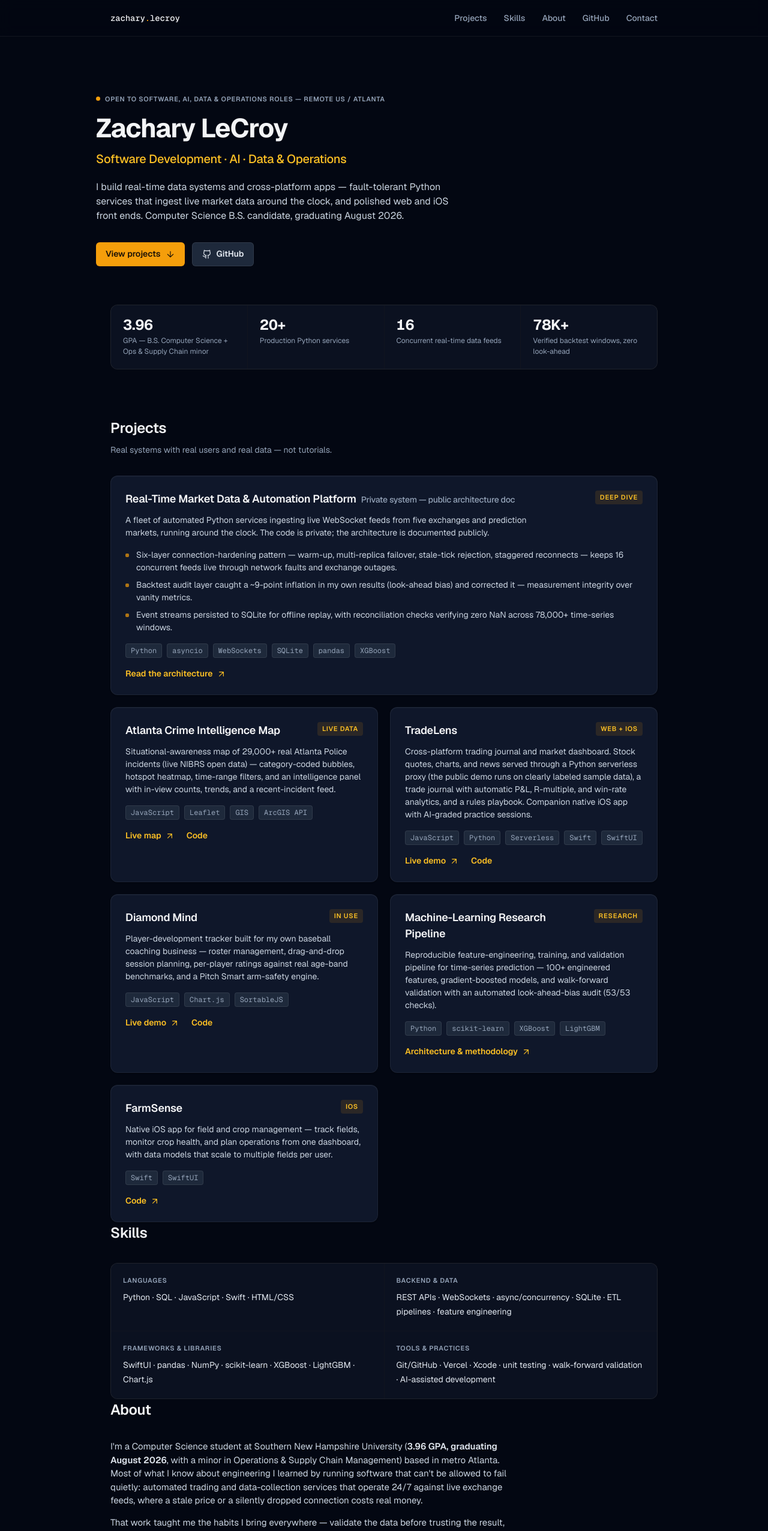
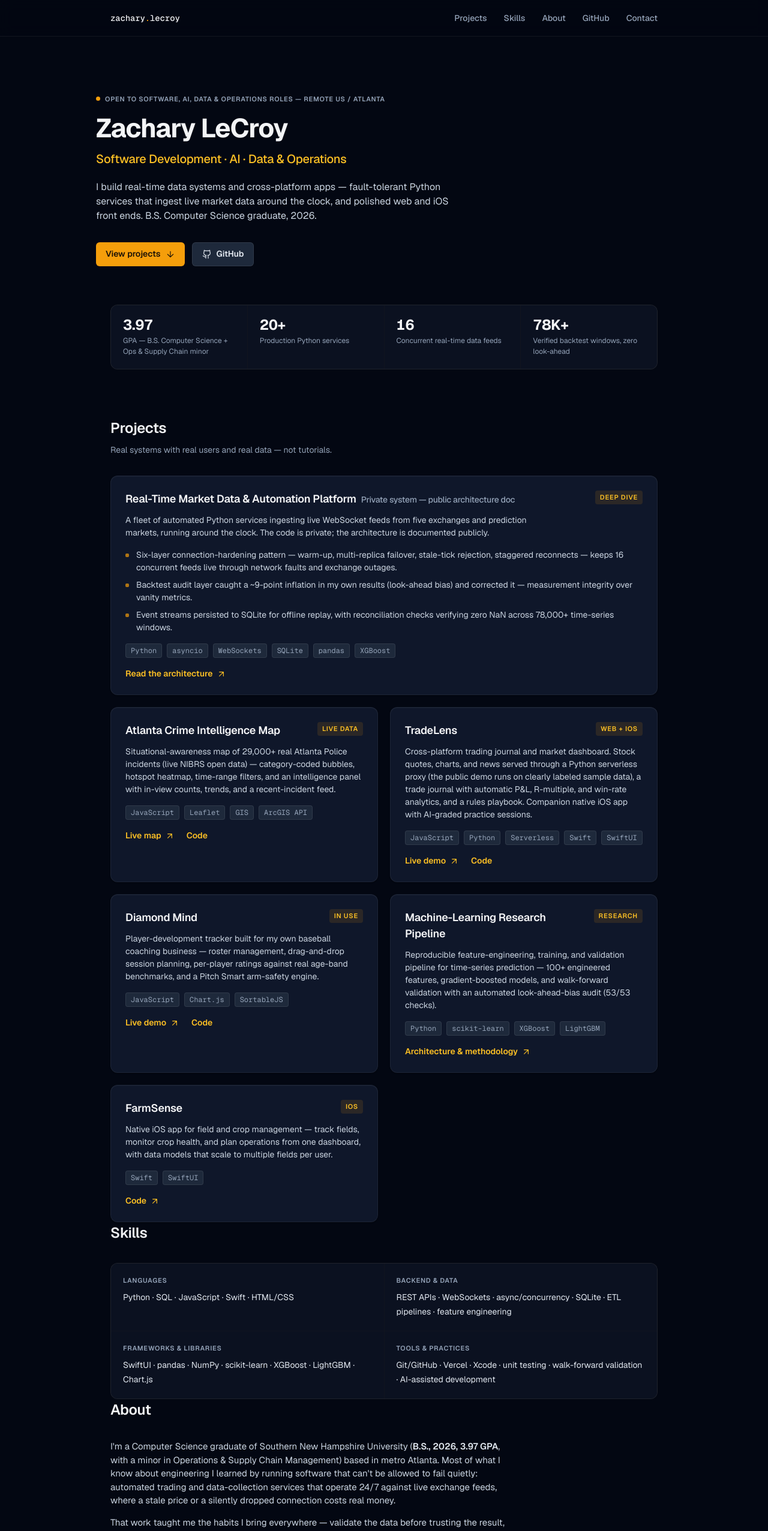
Before and after one commit to zl714/my-portfolio, a plain HTML site: page index.html in a window 1280 px wide. Shown: the top 2553 px of the page at 60% size. Drawn offline with nearby package versions, Linux system fonts and the light colour scheme.

Commit message:
fix: update completed degree and GPA

```diff
--- a/index.html
+++ b/index.html
@@ -4,12 +4,12 @@
     <meta charset="UTF-8">
     <meta name="viewport" content="width=device-width, initial-scale=1.0">
     <title>Zachary LeCroy — Software Engineer</title>
-    <meta name="description" content="Zachary LeCroy — software engineer building real-time data systems and cross-platform apps in Python, JavaScript, and Swift. CS B.S. August 2026.">
+    <meta name="description" content="Zachary LeCroy — software engineer building real-time data systems and cross-platform apps in Python, JavaScript, and Swift. B.S. Computer Science graduate, 2026.">
     <link rel="icon" type="image/png" href="/favicon.png">
     <link rel="apple-touch-icon" href="/favicon.png">
     <meta property="og:type" content="website">
     <meta property="og:title" content="Zachary LeCroy — Software Development · AI · Data & Operations">
-    <meta property="og:description" content="Real-time data systems, crime-intelligence mapping, and cross-platform apps. CS B.S. August 2026, metro Atlanta. Open to software, AI, data & operations roles.">
+    <meta property="og:description" content="Real-time data systems, crime-intelligence mapping, and cross-platform apps. B.S. Computer Science graduate, 2026, metro Atlanta. Open to software, AI, data & operations roles.">
     <meta property="og:url" content="https://zacklecroy.vercel.app">
     <meta property="og:image" content="https://zacklecroy.vercel.app/og.png">
     <meta name="twitter:card" content="summary_large_image">
@@ -446,7 +446,7 @@
             <p class="eyebrow"><span class="dot"></span>Open to software, AI, data &amp; operations roles — Remote US / Atlanta</p>
             <h1>Zachary LeCroy</h1>
             <p class="role">Software Development · AI · Data &amp; Operations</p>
-            <p class="lede">I build real-time data systems and cross-platform apps — fault-tolerant Python services that ingest live market data around the clock, and polished web and iOS front ends. Computer Science B.S. candidate, graduating August 2026.</p>
+            <p class="lede">I build real-time data systems and cross-platform apps — fault-tolerant Python services that ingest live market data around the clock, and polished web and iOS front ends. B.S. Computer Science graduate, 2026.</p>
             <div class="cta-row">
                 <a href="#projects" class="btn btn-primary">View projects
                     <svg class="icon" viewBox="0 0 24 24"><path d="M12 5v14M19 12l-7 7-7-7"/></svg>
@@ -461,7 +461,7 @@
         <div class="container">
             <div class="stats">
                 <div class="stat">
-                    <div class="value num">3.96</div>
+                    <div class="value num">3.97</div>
                     <div class="label">GPA — B.S. Computer Science + Ops &amp; Supply Chain minor</div>
                 </div>
                 <div class="stat">
@@ -621,7 +621,7 @@
                 <h2>About</h2>
             </div>
             <div class="about-body">
-                <p>I'm a Computer Science student at Southern New Hampshire University (<strong>3.96 GPA, graduating August 2026</strong>, with a minor in Operations &amp; Supply Chain Management) based in metro Atlanta. Most of what I know about engineering I learned by running software that can't be allowed to fail quietly: automated trading and data-collection services that operate 24/7 against live exchange feeds, where a stale price or a silently dropped connection costs real money.</p>
+                <p>I'm a Computer Science graduate of Southern New Hampshire University (<strong>B.S., 2026, 3.97 GPA</strong>, with a minor in Operations &amp; Supply Chain Management) based in metro Atlanta. Most of what I know about engineering I learned by running software that can't be allowed to fail quietly: automated trading and data-collection services that operate 24/7 against live exchange feeds, where a stale price or a silently dropped connection costs real money.</p>
                 <p>That work taught me the habits I bring everywhere — validate the data before trusting the result, design for the failure case first, and prefer an honest 56% to an inflated 65%. On the side of that I build products people actually use: a trading journal, and a player-development tracker for the <strong>baseball coaching business I've run since 2022</strong> with 15+ recurring clients.</p>
                 <p>I'm looking for an entry-level technical role — software development, AI implementation and solutions work, data or operations analysis, or technical support — remote US or Atlanta. If the job is "make the technology actually work," I'm interested.</p>
             </div>
```
